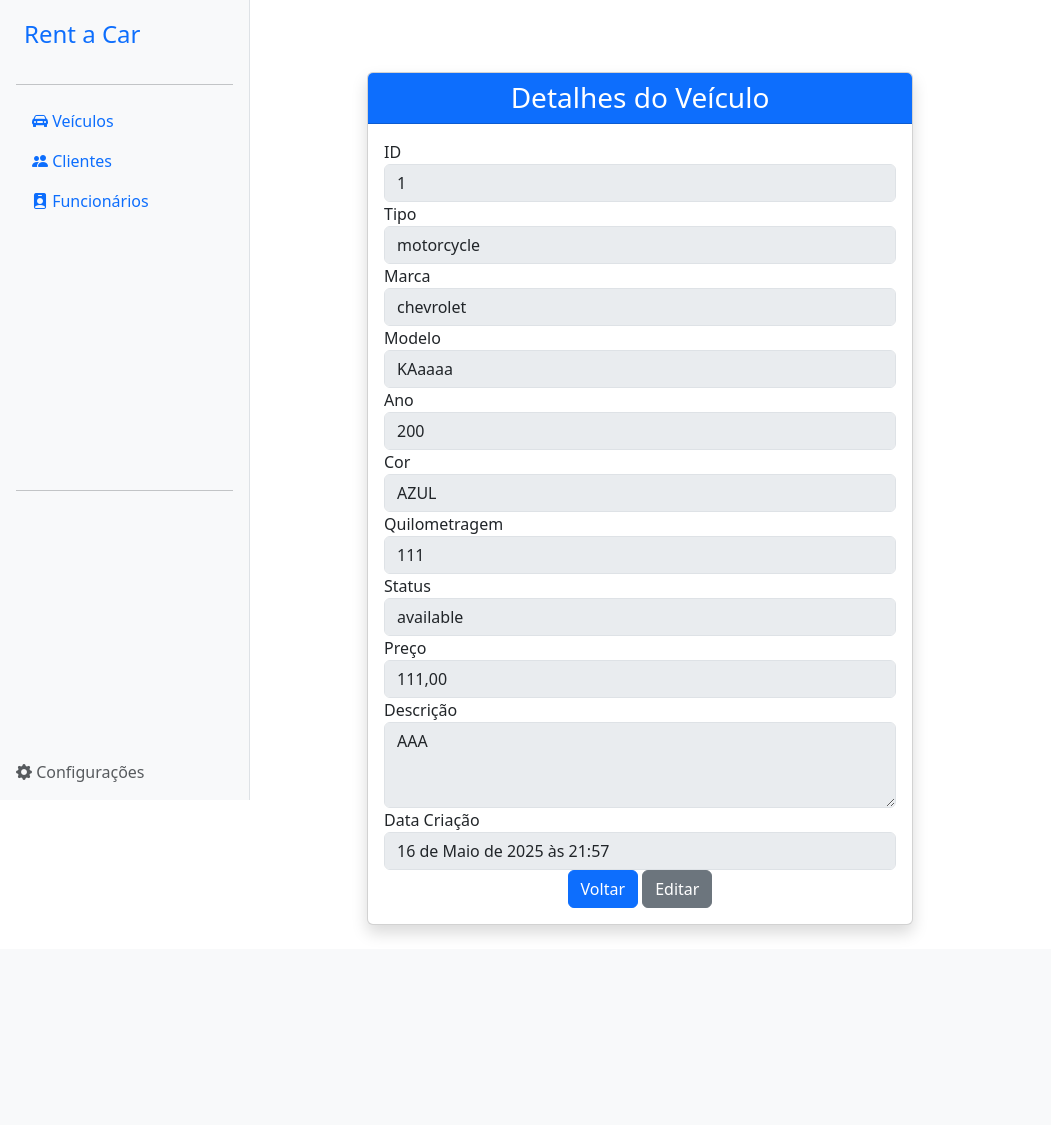
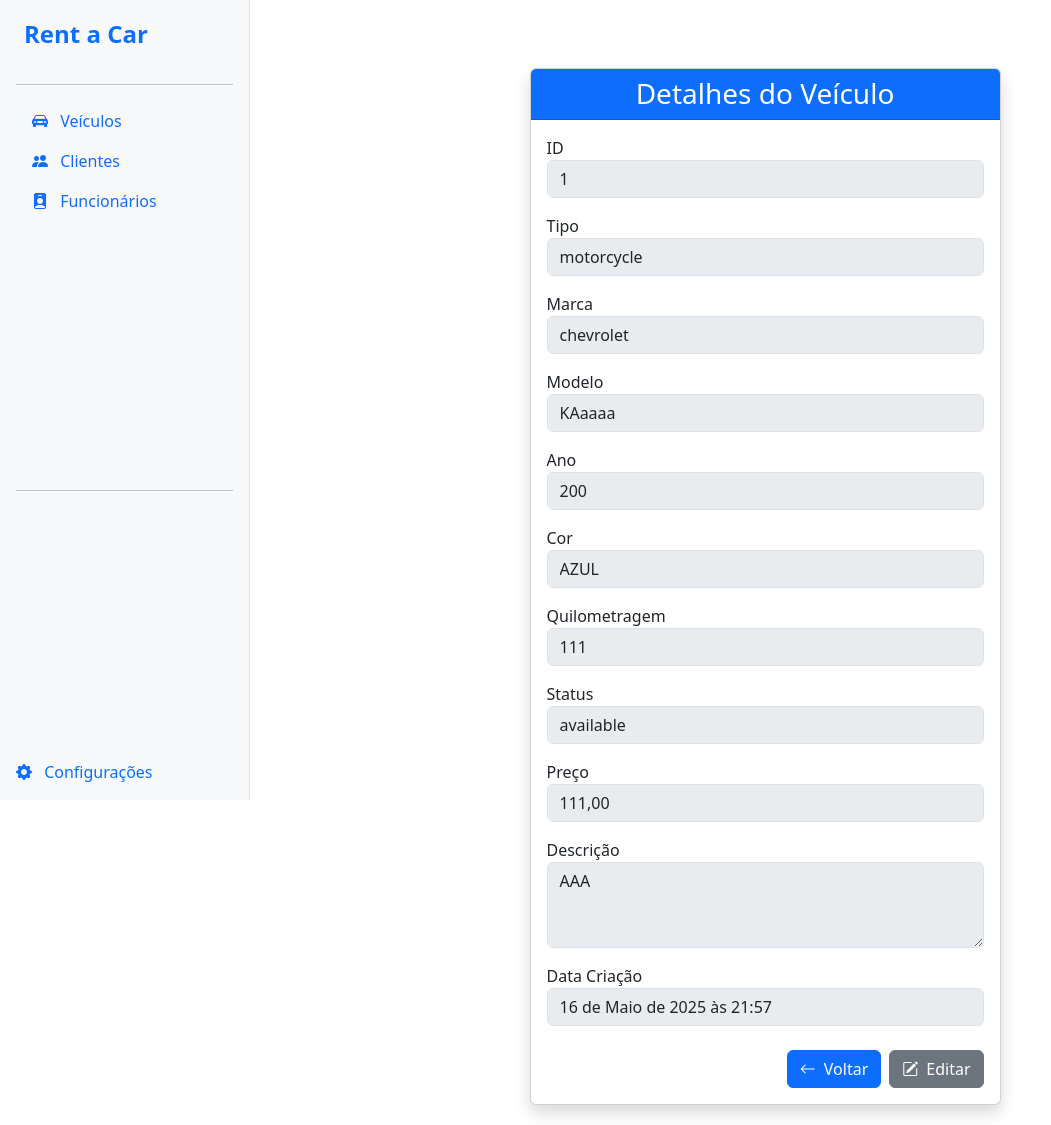
Before and after one commit to manuelakleinkauf/rent_a_car, a Django app: page /veiculos/1/ in a window 1280 px wide. Shown: the whole page, without its empty margins (0-1051 px from the left). Before the commit the page ends 934 px from the top, so only its background shows below. Run offline with Django 5.2, Linux system fonts and the light colour scheme; data comes from the database, SQL or seed files in the repository.

Commit message:
fix: ajustes no layout de veiculos

```diff
--- a/rent_a_car/templates/base/base.html
+++ b/rent_a_car/templates/base/base.html
@@ -26,15 +26,25 @@
         border-right: 1px solid #dee2e6;
         padding-top: 1rem;
       }
-
       .content {
         margin-left: 250px;
         padding: 20px;
       }
-
-      .sidebar .nav-link.active {
+      .sidebar .nav-link.active,
+      .sidebar .nav-link:hover {
         background-color: #e9ecef;
         border-radius: 8px;
+      }
+      .sidebar .nav-link,
+      .sidebar a,
+      .sidebar i {
+        color: #0d6efd;
+      }
+      .sidebar .nav-link:hover {
+        color: #0b5ed7;
+      }
+      .sidebar .fs-4 {
+        font-weight: bold;
       }
     </style>
   </head>
@@ -48,29 +58,29 @@
       <ul class="nav nav-pills flex-column mb-auto">
         <li>
           <a href="{% url 'list_vehicles' %}" class="nav-link">
-            <i class="bi bi-car-front-fill"></i> Veículos
+            <i class="bi bi-car-front-fill me-2"></i> Veículos
           </a>
         </li>
         <li>
           <a href="#" class="nav-link">
-            <i class="bi bi-people-fill"></i> Clientes
+            <i class="bi bi-people-fill me-2"></i> Clientes
           </a>
         </li>
         <li>
           <a href="#" class="nav-link">
-            <i class="bi bi-person-badge-fill"></i> Funcionários
+            <i class="bi bi-person-badge-fill me-2"></i> Funcionários
           </a>
         </li>
       </ul>
       <hr />
       <div class="mt-auto">
-        <a href="#" class="nav-link text-muted">
-          <i class="bi bi-gear-fill"></i> Configurações
+        <a href="#" class="nav-link">
+          <i class="bi bi-gear-fill me-2"></i> Configurações
         </a>
       </div>
     </div>
 
-    <main class="p-4 w-100">{% block content %}{% endblock %}</main>
+    <main class="content">{% block content %}{% endblock %}</main>
 
     <script src="https://cdn.jsdelivr.net/npm/bootstrap@5.3.0/dist/js/bootstrap.bundle.min.js"></script>
   </body>
--- a/vehicles/templates/vehicles/vehicle_detail.html
+++ b/vehicles/templates/vehicles/vehicle_detail.html
@@ -1,5 +1,4 @@
 {% extends "base/base.html" %} {% block content %}
-
 <div class="container mt-5">
   <div class="row justify-content-center">
     <div class="col-md-8 col-lg-6">
@@ -10,7 +9,7 @@
         <div class="card-body">
           <form method="post">
             {% csrf_token %}
-            <div class="form-group">
+            <div class="form-group mb-3">
               <label for="id">ID</label>
               <input
                 type="text"
@@ -21,7 +20,7 @@
               />
             </div>
 
-            <div class="form-group">
+            <div class="form-group mb-3">
               <label for="vehicle_type">Tipo</label>
               <input
                 type="text"
@@ -32,7 +31,7 @@
               />
             </div>
 
-            <div class="form-group">
+            <div class="form-group mb-3">
               <label for="brand">Marca</label>
               <input
                 type="text"
@@ -43,7 +42,7 @@
               />
             </div>
 
-            <div class="form-group">
+            <div class="form-group mb-3">
               <label for="model">Modelo</label>
               <input
                 type="text"
@@ -54,7 +53,7 @@
               />
             </div>
 
-            <div class="form-group">
+            <div class="form-group mb-3">
               <label for="year">Ano</label>
               <input
                 type="text"
@@ -65,7 +64,7 @@
               />
             </div>
 
-            <div class="form-group">
+            <div class="form-group mb-3">
               <label for="color">Cor</label>
               <input
                 type="text"
@@ -76,7 +75,7 @@
               />
             </div>
 
-            <div class="form-group">
+            <div class="form-group mb-3">
               <label for="km">Quilometragem</label>
               <input
                 type="text"
@@ -87,7 +86,7 @@
               />
             </div>
 
-            <div class="form-group">
+            <div class="form-group mb-3">
               <label for="status">Status</label>
               <input
                 type="text"
@@ -98,7 +97,7 @@
               />
             </div>
 
-            <div class="form-group">
+            <div class="form-group mb-3">
               <label for="price_per_day">Preço</label>
               <input
                 type="text"
@@ -109,14 +108,14 @@
               />
             </div>
 
-            <div class="form-group">
+            <div class="form-group mb-3">
               <label for="description">Descrição</label>
               <textarea class="form-control" id="description" rows="3" disabled>
 {{ vehicle.description }}</textarea
               >
             </div>
 
-            <div class="form-group">
+            <div class="form-group mb-3">
               <label for="created_at">Data Criação</label>
               <input
                 type="text"
@@ -127,15 +126,19 @@
               />
             </div>
 
-            <div class="text-center">
-              <a href="{% url 'list_vehicles' %}" class="btn btn-primary"
-                >Voltar</a
+            <div class="d-flex justify-content-end gap-2 mt-4">
+              <a
+                href="{% url 'list_vehicles' %}"
+                class="btn btn-primary d-flex align-items-center"
               >
+                <i class="bi bi-arrow-left me-2"></i> Voltar
+              </a>
               <a
                 href="{% url 'update_vehicle' vehicle.id %}"
-                class="btn btn-secondary ml-2"
-                >Editar</a
+                class="btn btn-secondary d-flex align-items-center"
               >
+                <i class="bi bi-pencil-square me-2"></i> Editar
+              </a>
             </div>
           </form>
         </div>
```
Also changed, not shown: vehicles/templates/vehicles/create_vehicle.html (+20 -5 lines), vehicles/templates/vehicles/list_vehicles.html (+26 -22 lines), vehicles/templates/vehicles/update_vehicle.html (+9 -6 lines).
